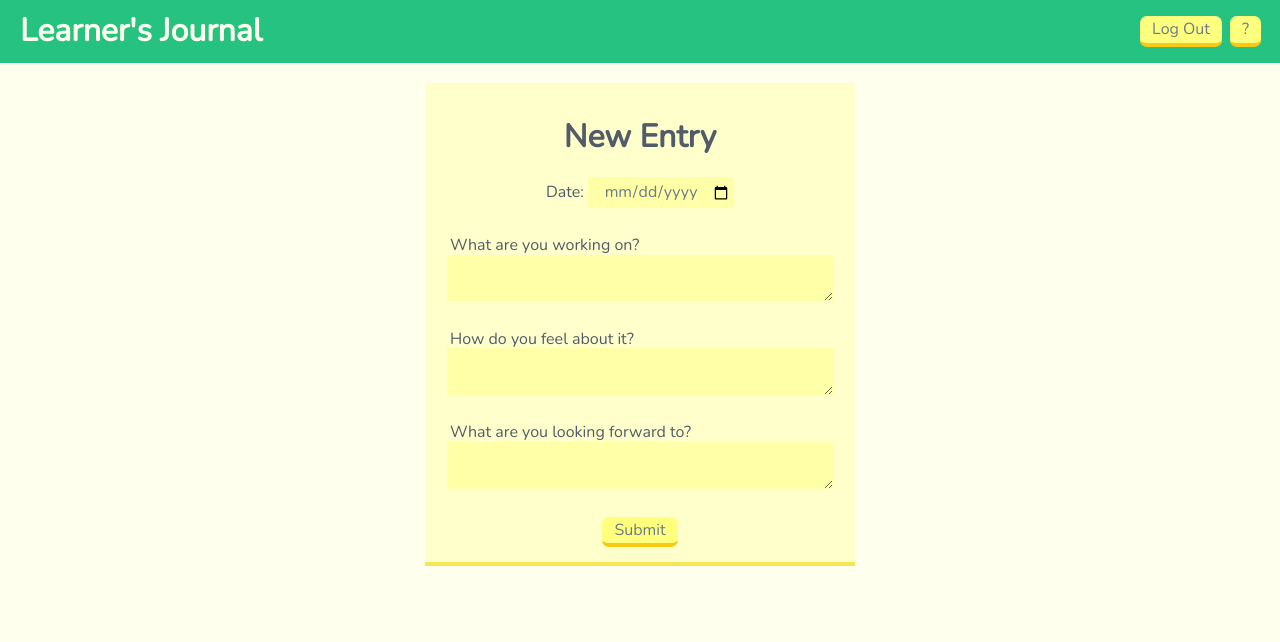
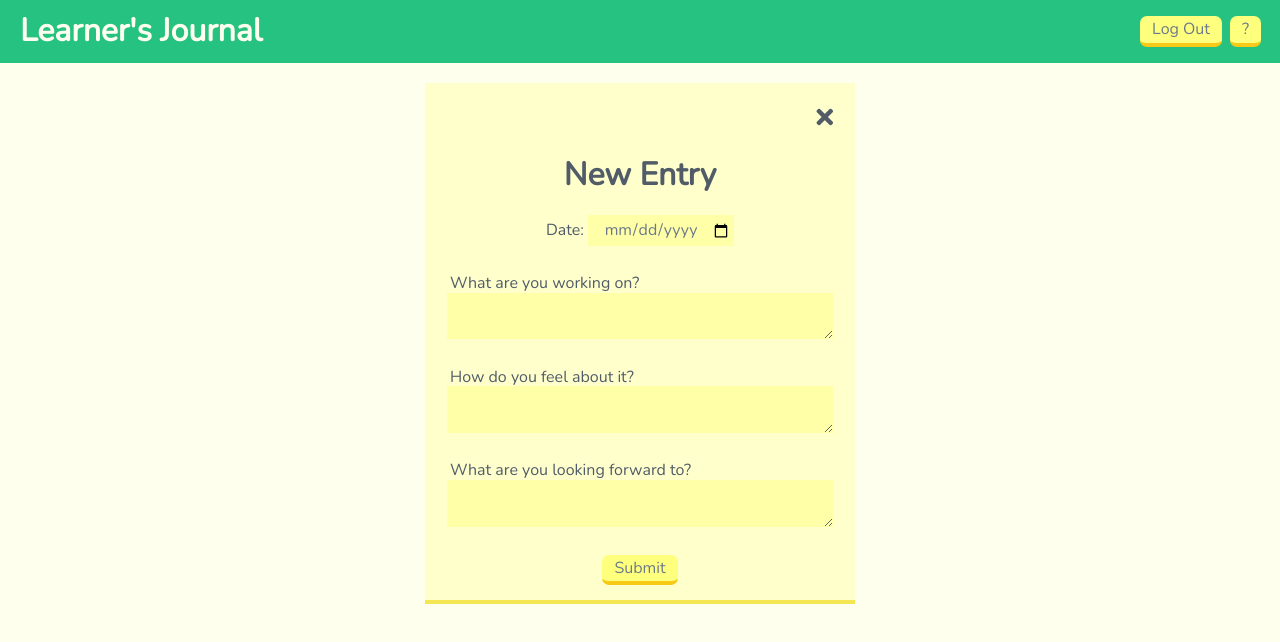
Before and after one commit to aaltamirano1/learners-journal, a website: page public/new-entry.html in a window 1280 px wide. Drawn offline with nearby package versions, Linux system fonts and the light colour scheme.

Commit message:
add close button to new entry form

```diff
--- a/public/new-entry.html
+++ b/public/new-entry.html
@@ -6,7 +6,7 @@
     <meta name="viewport" content="width=device-width, initial-scale=1">
     <link rel="stylesheet" href="https://cdnjs.cloudflare.com/ajax/libs/normalize/5.0.0/normalize.css">
     <link href="https://fonts.googleapis.com/css?family=Nunito" rel="stylesheet">
-
+    <link rel="stylesheet" href="https://use.fontawesome.com/releases/v5.7.2/css/all.css" integrity="sha384-fnmOCqbTlWIlj8LyTjo7mOUStjsKC4pOpQbqyi7RrhN7udi9RwhKkMHpvLbHG9Sr" crossorigin="anonymous">
     <link rel="stylesheet" href="/style.css">
   </head>
   <body>
@@ -18,6 +18,7 @@
  	 	</ul>
  	 </nav>
     <form id="new-entry">
+      <span class="close"><a href="index.html"><i class="fas fa-times"></i></a></span>
       <h1>New Entry</h1>
       <span>
         <label for="date-input">Date:</label>
--- a/public/style.css
+++ b/public/style.css
@@ -109,3 +109,16 @@ main{
 .button-box button{
 	margin: 7px;
 }
+
+.close{
+	color: transparent;
+	background-color: transparent;
+	border: none;
+	width: 100%;
+	display: flex;
+	justify-content: flex-end;
+	font-size: 1.5em;
+}
+.close i{
+	margin: 7px;
+}
```
